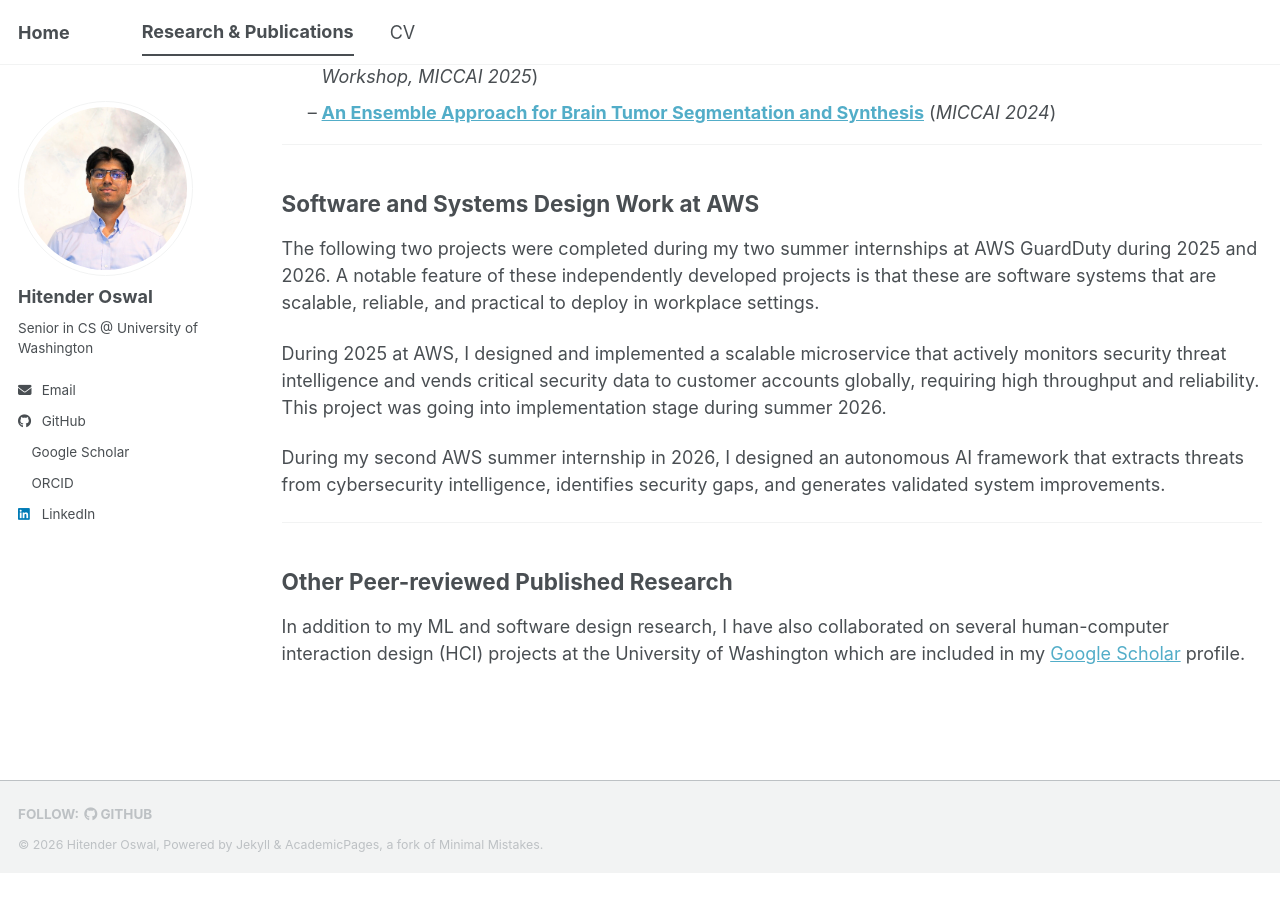
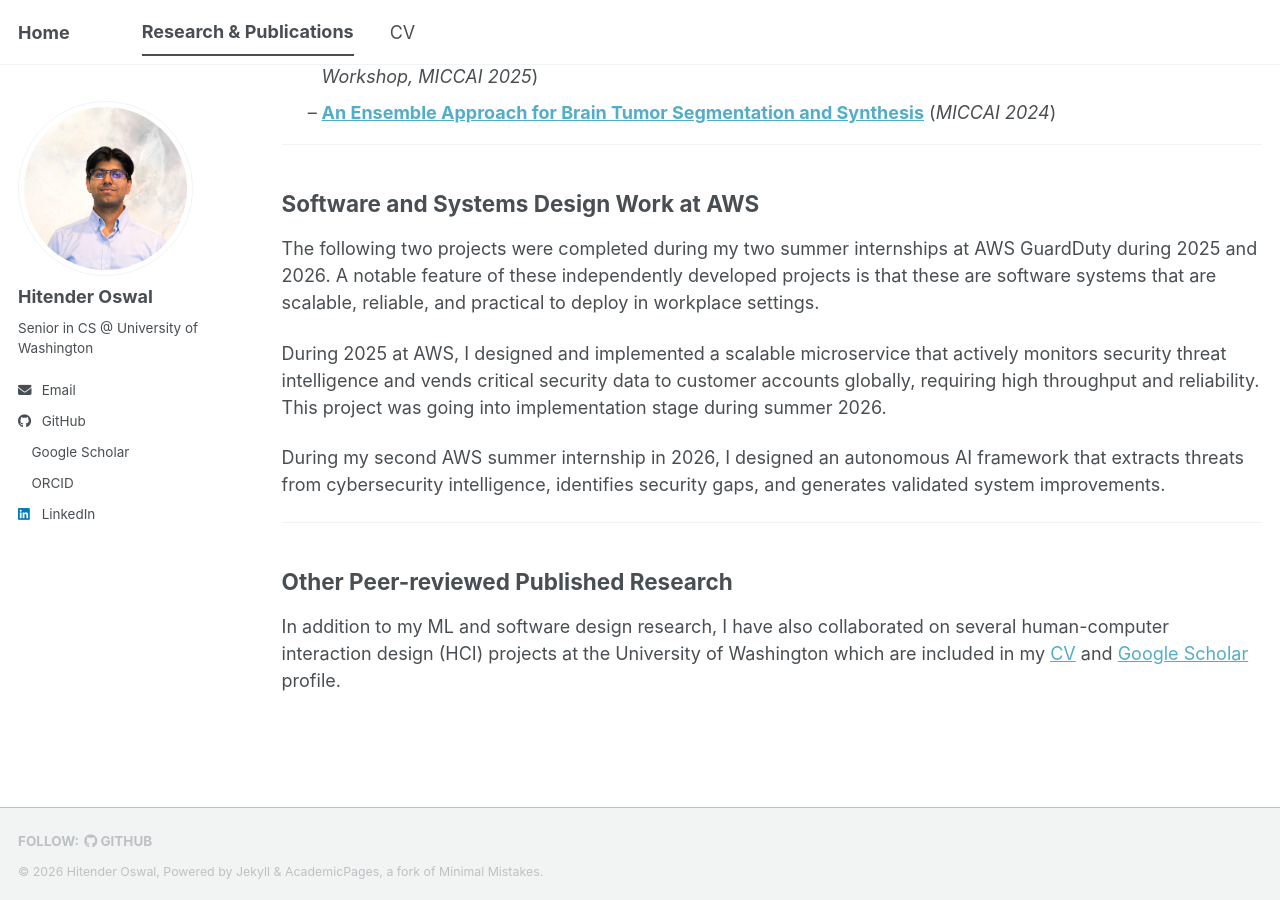
Before and after one commit to HitenderOswal/HitenderOswal.github.io, a Jekyll site: the page built from _pages/publications.md, in a window 1280 px wide and 900 px high, scrolled down 1018 px. Built offline with Jekyll 4.4.1, drawn with Linux system fonts in a browser that asks for light colours; a style sheet for code colours, icons or effects is not loaded; before the commit the page ends 1891 px from its top, so only the background shows below that.

Commit message:
Update CV links to open directly in a new tab

```diff
--- a/_pages/publications.md
+++ b/_pages/publications.md
@@ -9,7 +9,7 @@
 
 This page highlights my research at the University of Washington and Amazon Web Services. The emphasis of this research has been on machine learning for medical imaging and interactive computing.
 
-This research experience includes medical image segmentation, synthetic CT generation, and other projects focused around virtual reality, HCI, and accessibility. You can find a more complete list of my publications in my [CV](/cv/), on my [Google Scholar](https://scholar.google.com/citations?user=TFFKDv8AAAAJ&hl=en) profile, and [DBLP](https://dblp.org/). Here are a few selected projects:
+This research experience includes medical image segmentation, synthetic CT generation, and other projects focused around virtual reality, HCI, and accessibility. You can find a more complete list of my publications in my [CV](/files/Hitender_K_Oswal_CV.pdf){:target="_blank"}, on my [Google Scholar](https://scholar.google.com/citations?user=TFFKDv8AAAAJ&hl=en) profile, and [DBLP](https://dblp.org/). Here are a few selected projects:
 
 ---
 
@@ -47,4 +47,4 @@
 
 ## Other Peer-reviewed Published Research
 
-In addition to my ML and software design research, I have also collaborated on several human-computer interaction design (HCI) projects at the University of Washington which are included in my [Google Scholar](https://scholar.google.com/citations?user=TFFKDv8AAAAJ&hl=en) profile.
+In addition to my ML and software design research, I have also collaborated on several human-computer interaction design (HCI) projects at the University of Washington which are included in my [CV](/files/Hitender_K_Oswal_CV.pdf){:target="_blank"} and [Google Scholar](https://scholar.google.com/citations?user=TFFKDv8AAAAJ&hl=en) profile.
```
